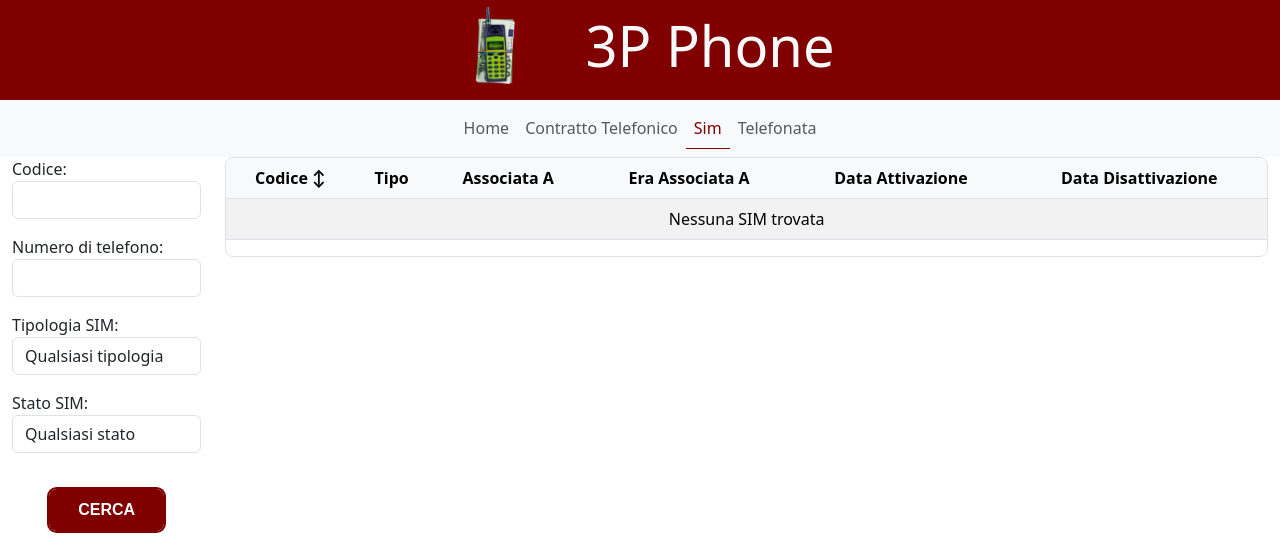
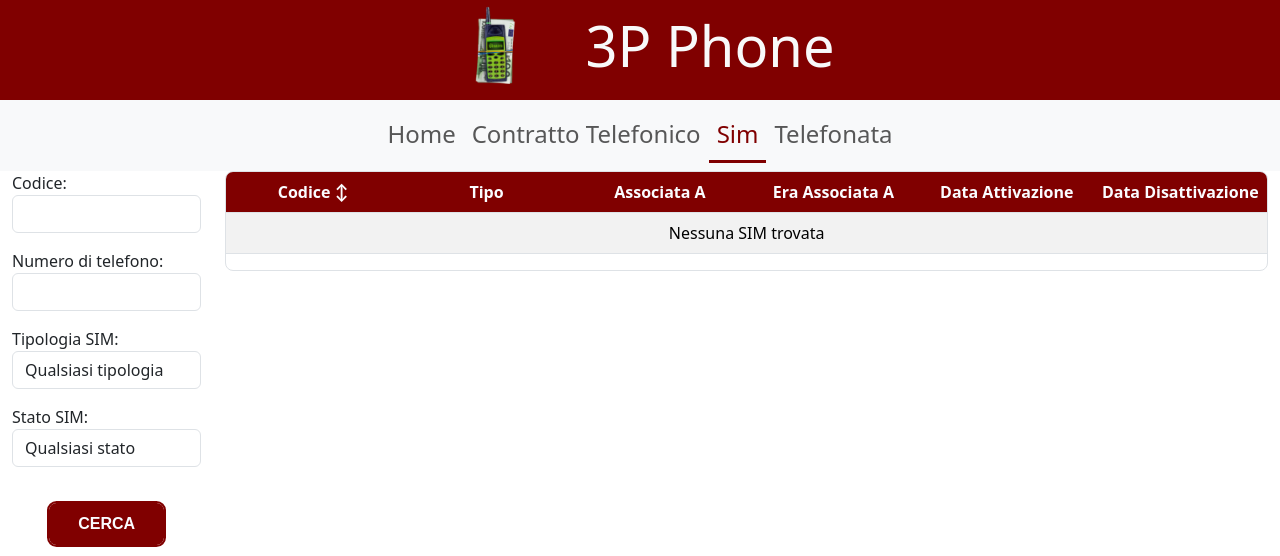
Before and after one commit to 4TK4/ProgWeb23_24.2, a Django app: page /sim/ in a window 1280 px wide. Shown: the top 556 px of the page. Run offline with Django 4.2, Linux system fonts and the light colour scheme; some libraries are stand-ins or nearby versions.

Commit message:
thead color, nav bigger, colonne uguali

```diff
--- a/myproject/static/css/style.css
+++ b/myproject/static/css/style.css
@@ -86,7 +86,7 @@ header h1{
     transition: cubic-bezier(0.075, 0.82, 0.165, 1);
 }
 .nav-link.active{
-    border-bottom: 1.5px solid;
+    border-bottom: 3px solid;
     border-color: var(--primary-color);
     color: var(--primary-color) !important;
     transition: cubic-bezier(0.075, 0.82, 0.165, 1);
@@ -196,9 +196,23 @@ header h1{
 .table thead th {
     position: sticky;
     top: 0; /* Fissa l'intestazione in alto */
-    background-color: #f8f9fa; /* Colore di sfondo dell'intestazione */
+    color: var(--white-color);
+    background-color: var(--primary-color); /* Colore di sfondo dell'intestazione */
     z-index: 1; /* Assicura che l'intestazione sia sopra il corpo della tabella */
 }
+
+#tabellaContratto th,
+#tabellaContratto td {
+    width: 10%;
+}
+
+#tabellaSIM th,
+#tabellaSIM td,
+#tabellaTelefonata th,
+#tabellaTelefonata td {
+    width: calc(100%/6);
+}
+
 footer{
-    background-color: #800000;
+    background-color: var(--primary-color);
 }
--- a/myproject/templates/base.html
+++ b/myproject/templates/base.html
@@ -52,16 +52,16 @@
         <div class="collapse navbar-collapse" id="navbarSupportedContent">
           <ul class="navbar-nav mx-auto">
             <li class="nav-item col-auto">
-              <a class="nav-link {% is_active request '/' %} " href="{% url 'index' %}">Home</a>
+              <a class="nav-link {% is_active request '/' %} fs-4" href="{% url 'index' %}">Home</a>
             </li>
             <li class="nav-item col-auto">
-              <a class="nav-link {% is_active request '/contrattoTelefonico/' %}" href="{% url 'contrattoTelefonico' %}">Contratto Telefonico</a>
+              <a class="nav-link {% is_active request '/contrattoTelefonico/' %} fs-4" href="{% url 'contrattoTelefonico' %}">Contratto Telefonico</a>
             </li>
             <li class="nav-item col-auto">
-              <a class="nav-link {% is_active request '/sim/' %}" href="{% url 'sim' %}">Sim</a>
+              <a class="nav-link {% is_active request '/sim/' %} fs-4" href="{% url 'sim' %}">Sim</a>
             </li>
             <li class="nav-item col-auto">
-              <a class="nav-link {% is_active request '/telefonata/' %}" href="{% url 'telefonata' %}">Telefonata</a>
+              <a class="nav-link {% is_active request '/telefonata/' %} fs-4" href="{% url 'telefonata' %}">Telefonata</a>
             </li>
           </ul>
         </div>
```
